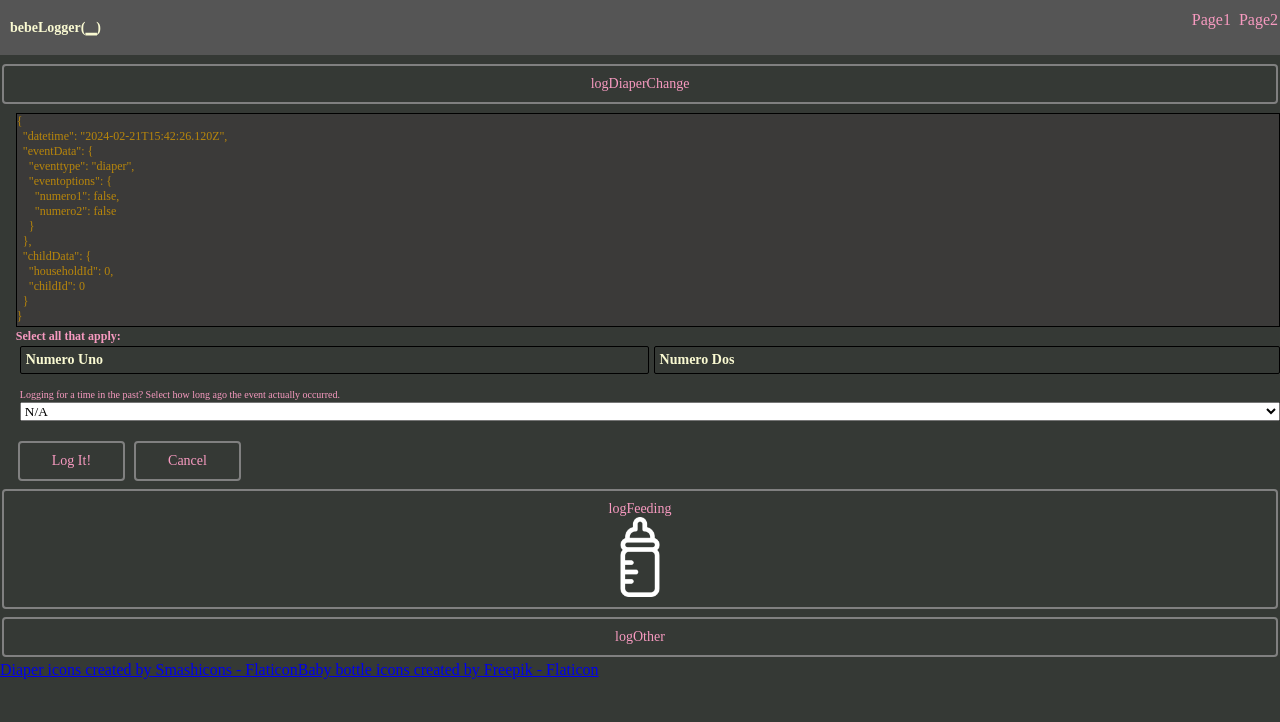
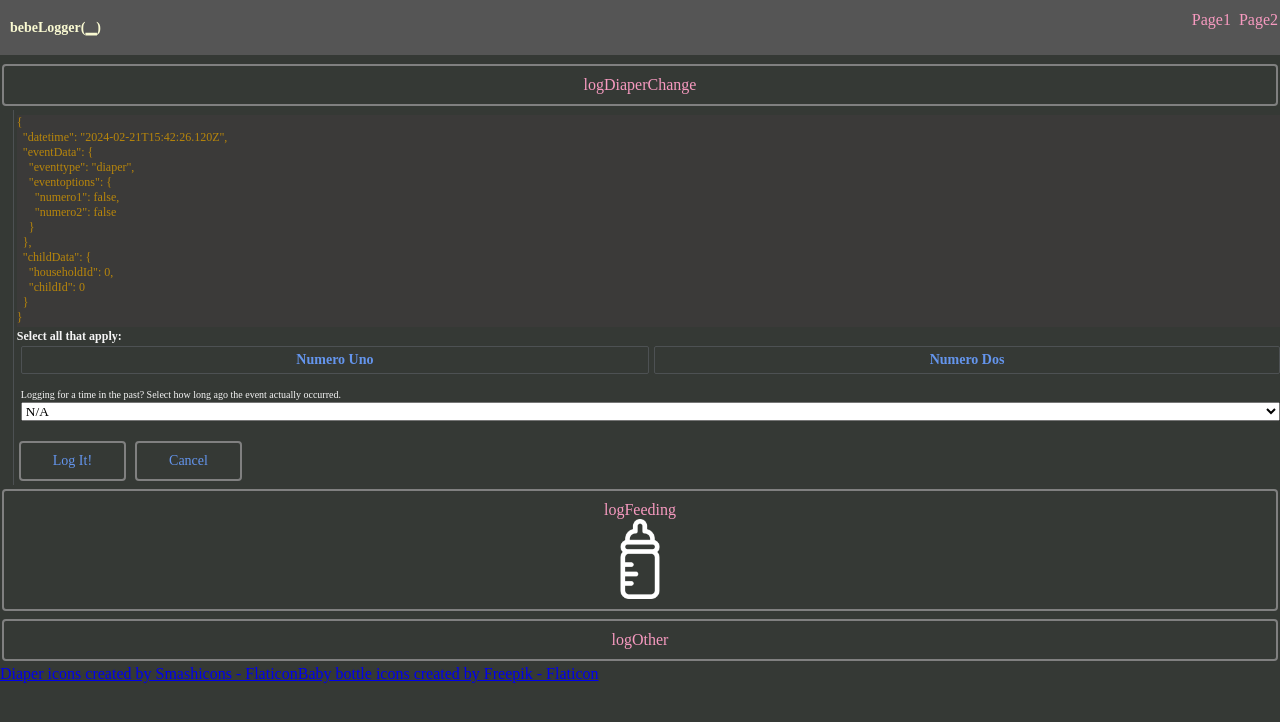
Before and after one commit to pjchapates/bebeLogger, a website: page index.html in a window 1280 px wide. Both pictures are taken after a click on the button "logDiaperChange". Drawn offline with Linux system fonts and the light colour scheme; a web font is replaced by a local one.

Commit message:
updated visuals of diaper form

```diff
--- a/resources/css/dark-theme.css
+++ b/resources/css/dark-theme.css
@@ -20,7 +20,6 @@ header {
   font-size: 12px;
   font-weight: 300;
   color: darkgoldenrod;
-  border: 1px solid black;
 }
 
 header a {
@@ -45,7 +44,7 @@ h1 {
 }
 
 h2 {
-  color: #f79ac0;
+  color: whitesmoke;
   font-family: roboto-mono;
   font-size: 12px;
 }
@@ -70,7 +69,7 @@ button {
   text-decoration: none;
   display: inline-block;
   font-family: roboto-mono;
-  font-size: 14px;
+  font-size: 16px;
   margin: 4px 2px;
   cursor: pointer;
 }
@@ -93,7 +92,7 @@ button {
 .submit-cancel-button {
   background-color: #353935;
   font-size: 14px;
-  color: #f79ac0;
+  color: cornflowerblue;
   padding-top: 10px;
   padding-bottom: 10px;
   border: 2px solid black;
@@ -107,26 +106,31 @@ button {
 }
 
 .clickable-list-item {
+  text-align: center;
   font-size: 14px;
   font-weight: bold;
-  color: lightgoldenrodyellow;
+  color: cornflowerblue;
   list-style-type: none;
-  border: 1px solid black;
+  border: 1px solid #4D5153;
   border-radius: 2px;
 }
 
 .clickable-list-item-selected {
-  background-color: #0336a3;
+  background-color: cornflowerblue;
   color: lightgoldenrodyellow;
   list-style-type: none;
-  border: 1px solid black;
+  border: 1px solid #4D5153;
   border-radius: 2px;
 }
 
 .big-label {
   font-size: 10px;
   font-weight: lighter;
-  color: #f79ac0;
+  color: whitesmoke;
+}
+
+.nested-form {
+  border-left: 1px solid #4D5153;
 }
 
 img {
```
